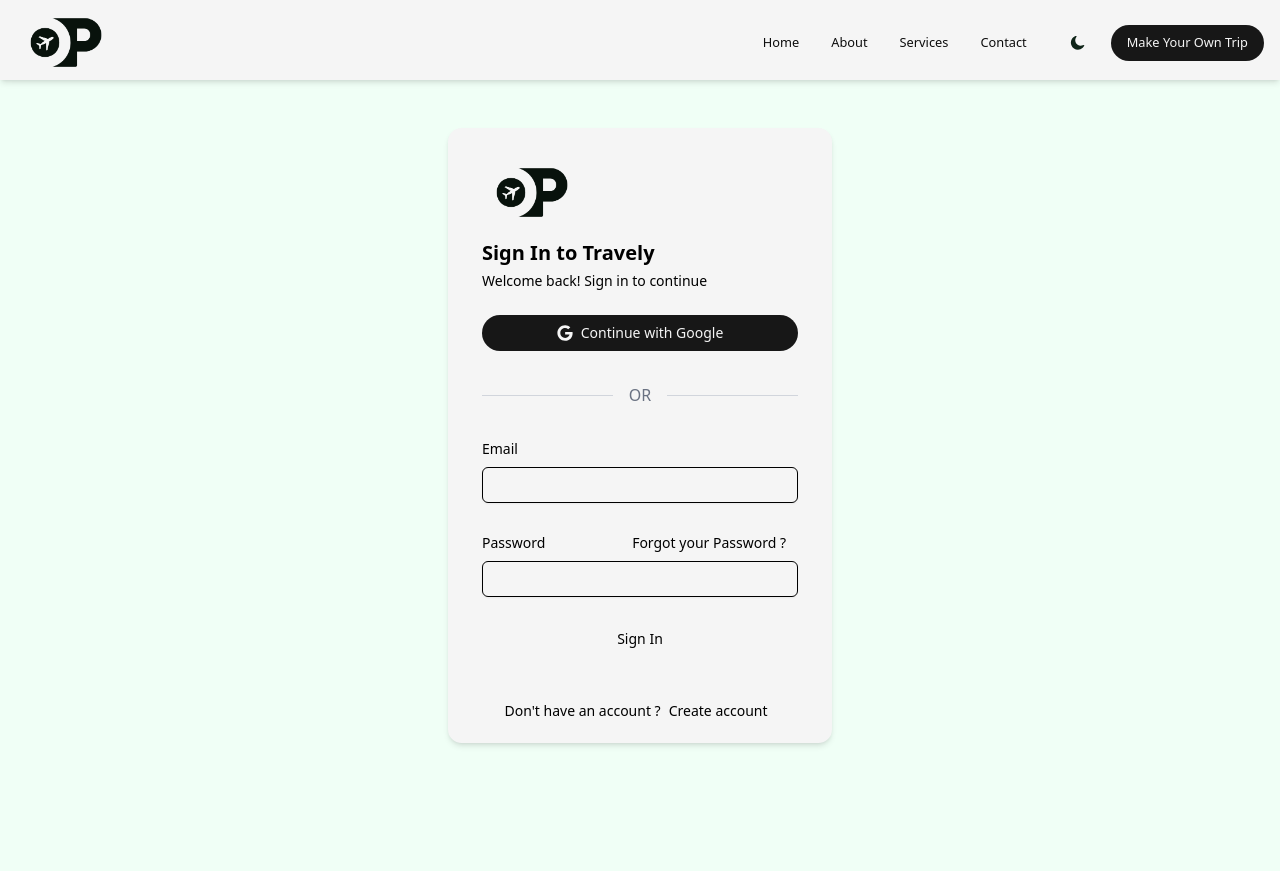
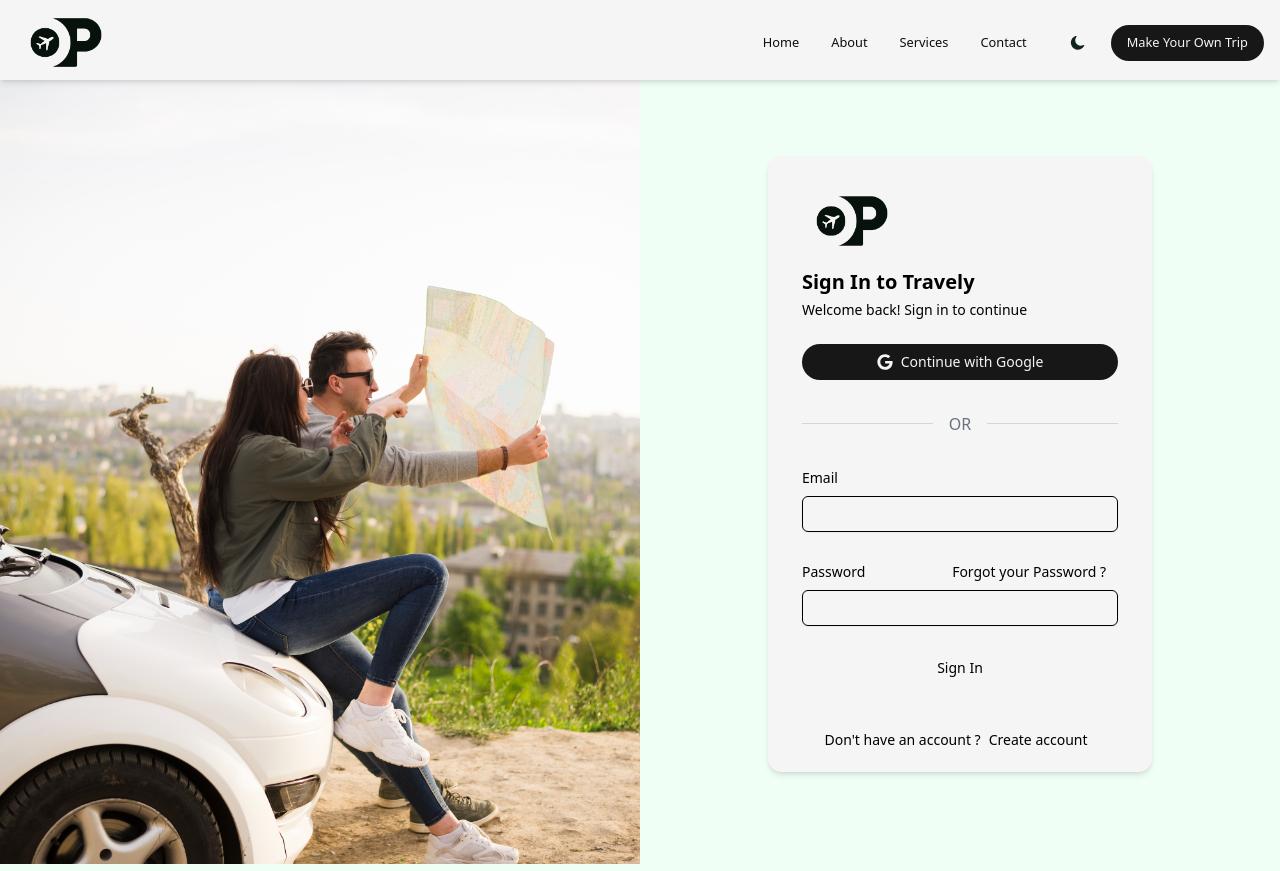
Before and after one commit to chengivan2/onpoint, a Next.js app: page /signin in a window 1280 px wide. Built offline with nearby package versions, Linux system fonts and the light colour scheme; no server answers.

Commit message:
Replaced sign in main image

```diff
--- a/src/app/signin/page.tsx
+++ b/src/app/signin/page.tsx
@@ -12,6 +12,7 @@
 import { supabase } from "@/lib/supabaseClient";
 import Header from "../rootcomponents/header";
 import { FaGoogle } from "react-icons/fa6";
+import Image from "next/image";
 
 export default function SignInPage() {
   const [email, setEmail] = useState("");
@@ -51,7 +52,12 @@
     <>
       <Header />
 
-      <section className="flex min-h-screen px-4 py-16 md:py-32 bg-transparent">
+      <section className="flex flex-col lg:flex-row mt-16 min-h-screen bg-transparent">
+        <div className="relative min-h-full bg-center bg-cover bg-[url(/images/signin.jpg)] flex-1/2">
+
+        </div>
+
+        <div className="relative min-h-full flex flex-row justify-center items-center flex-1/2">
         <form
           onSubmit={handleSignIn}
           className="bg-lightmode-auth-bg-color dark:bg-darkmode-auth-bg-color m-auto h-fit w-full max-w-sm rounded-[0.85rem] p-0.5 shadow-md"
@@ -140,6 +146,7 @@
             </p>
           </div>
         </form>
+        </div>
       </section>
     </>
   );
```
Also changed, not shown: public/images/signin.jpg (added).
